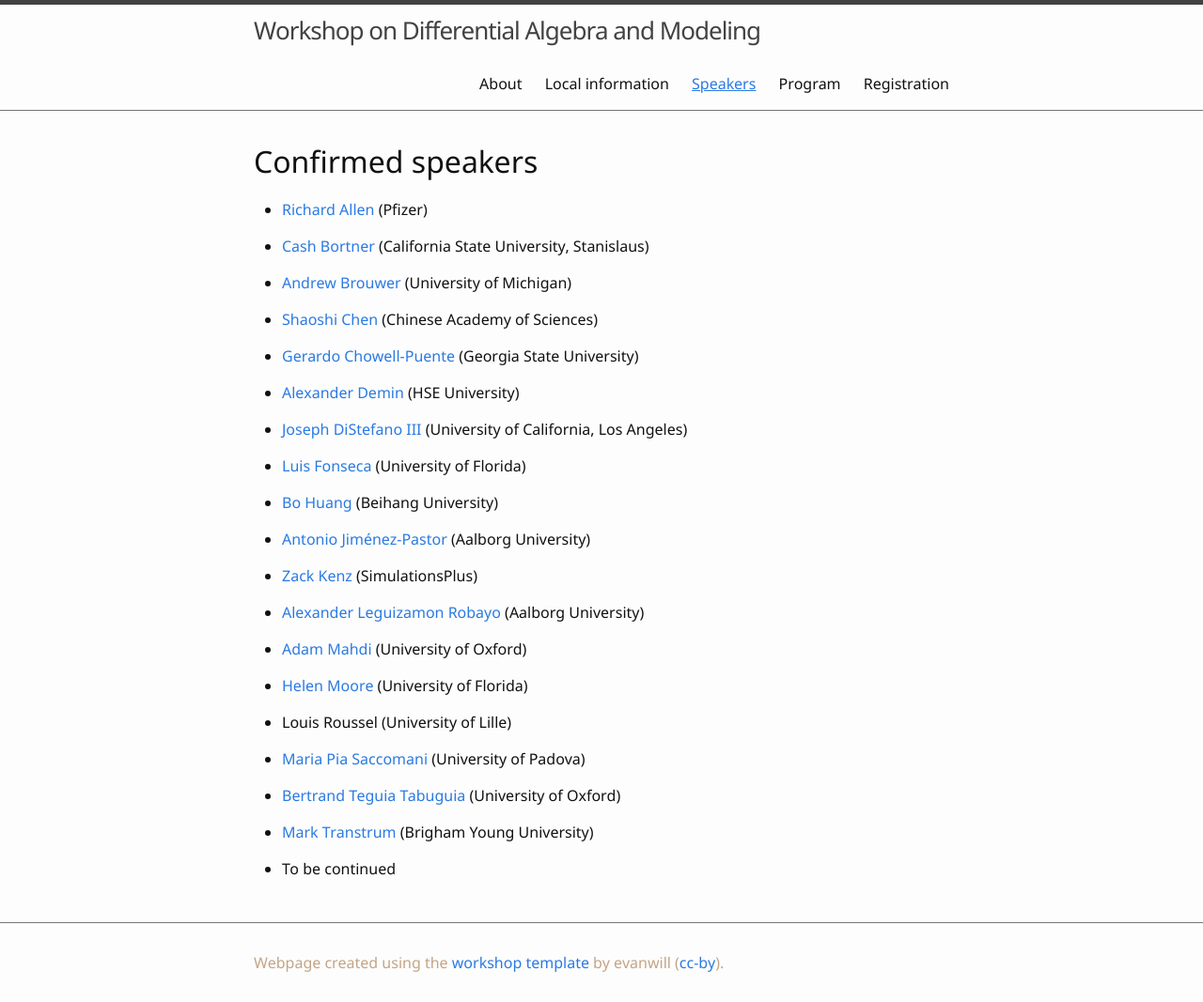
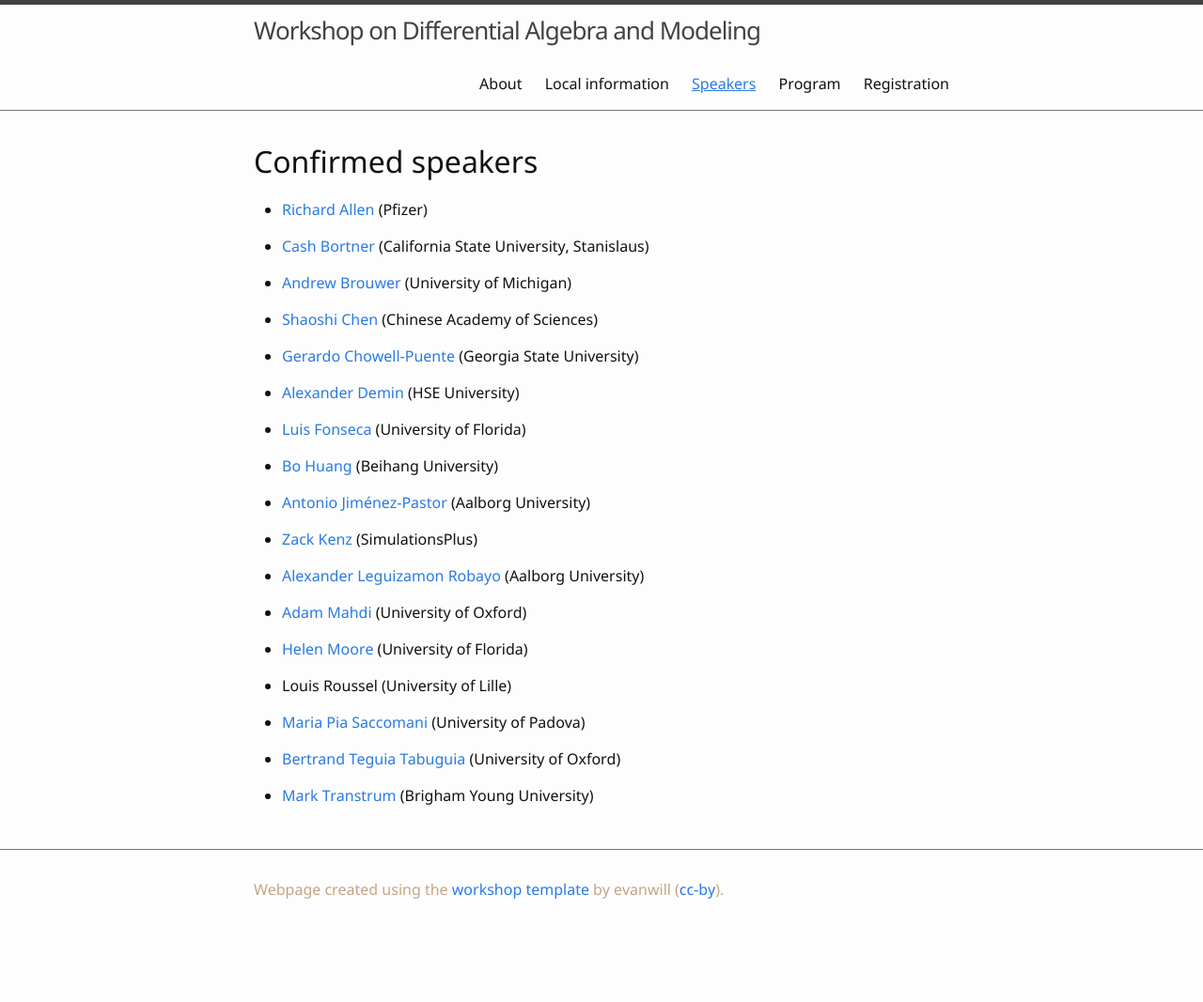
Before and after one commit to diffalg-modeling/diffalg-modeling, a Jekyll site: the page built from participants.md, in a window 1280 px wide. Shown: the whole page at 94% size. Built offline with Jekyll 4.4.1, drawn with Linux system fonts in a browser that asks for light colours; after the commit the page ends 989 px from its top, so only the background shows below that.

Commit message:
updating the speaker list

```diff
--- a/participants.md
+++ b/participants.md
@@ -16,8 +16,6 @@ nav: true
 * [Gerardo Chowell-Puente](https://publichealth.gsu.edu/profile/gerardo-chowell/) (Georgia State University)
 
 * [Alexander Demin](https://sumiya11.github.io) (HSE University)
-
-* [Joseph DiStefano III](https://bri.ucla.edu/people/joseph-distefano/) (University of California, Los Angeles)
 
 * [Luis Fonseca](https://epi.ufl.edu/profile/fonseca-luis/) (University of Florida)
 
@@ -40,5 +38,3 @@ nav: true
 * [Bertrand Teguia Tabuguia](https://bertrandteguia.com) (University of Oxford)
 
 * [Mark Transtrum](https://physics.byu.edu/faculty/transtrum/index) (Brigham Young University)
-
-* To be continued
```
